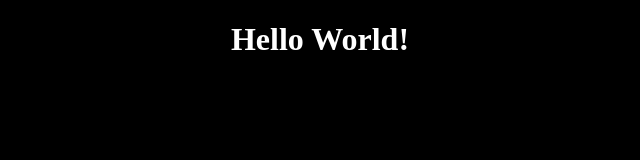
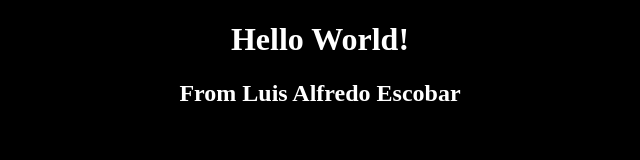
Before and after one commit to Escobar-Luis/Website, a plain HTML site: page index.html in a window 1280 px wide. Shown: the whole page, without its empty margins (320-960 px from the left). Drawn offline with Linux system fonts and the light colour scheme.

Commit message:
add script.js, and connect to index.html

```diff
--- a/index.html
+++ b/index.html
@@ -6,5 +6,6 @@
     </head>
     <body>
         <h1>Hello World!</h1>
+        <script src="./script.js"></script>
     </body>
 </html>
--- /dev/null
+++ b/script.js
@@ -0,0 +1,3 @@
+const h2 = document.createElement("h2");
+h2.textContent = "From Luis Alfredo Escobar";
+document.querySelector("body").appendChild(h2)
```
